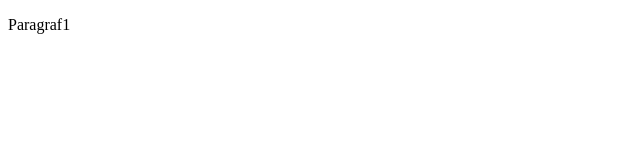
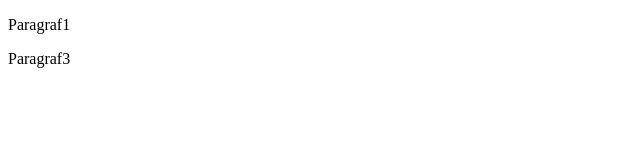
Before and after one commit to xlavoc1/gitjestgit, a plain HTML site: page index.html in a window 1280 px wide. Shown: the full height of the page, 0-640 px from the left. Drawn offline with Linux system fonts and the light colour scheme.

Commit message:
trzeci paragraf

```diff
--- a/index.html
+++ b/index.html
@@ -11,6 +11,9 @@
         <p>
         Paragraf1
         </p>
+        <p>
+        Paragraf3
+        </p>
     </div>
 </body>
 </html>
```
